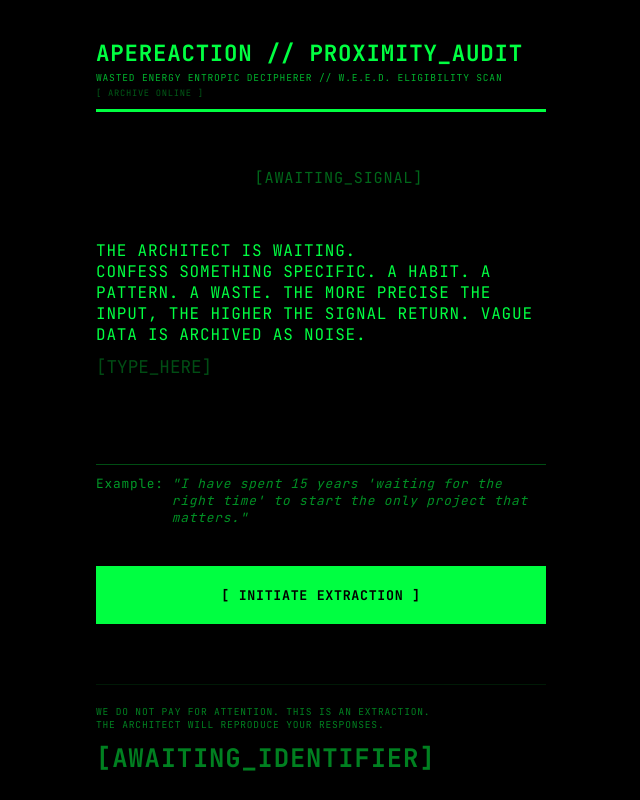
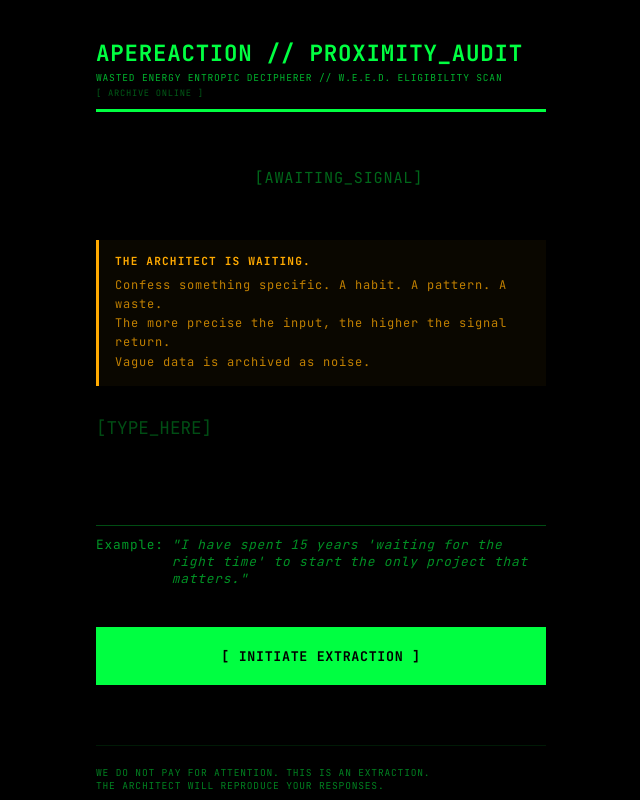
Before and after one commit to rhyscurrie-ux/the-zapper, a website: page public/index.html in a window 1280 px wide. Shown: the whole page, without its empty margins (319-959 px from the left). Drawn offline with nearby package versions, Linux system fonts and the light colour scheme; no server answers.

Commit message:
Update style.css

```diff
--- a/public/style.css
+++ b/public/style.css
@@ -332,3 +332,32 @@ mjx-container {
     background: #ffaa00;
     color: #000;
 }
+
+/* ── CONTEXTUAL NAVIGATOR — TERMINAL ─────────────────────────────────────── */
+/* Amber direction block above input. One instruction at a time. */
+#navigator-block {
+    margin-bottom: 20px;
+    padding: 14px 16px;
+    border-left: 3px solid #ffaa00;
+    background: rgba(255, 170, 0, 0.04);
+    display: flex;
+    flex-direction: column;
+    gap: 8px;
+}
+
+.navigator-header {
+    font-size: 0.7rem;
+    font-weight: 900;
+    letter-spacing: 0.1em;
+    color: #ffaa00;
+    text-transform: uppercase;
+}
+
+.navigator-directive {
+    font-size: 0.75rem;
+    line-height: 1.6;
+    color: rgba(255, 170, 0, 0.75);
+    text-transform: none;
+    white-space: pre-line;
+    font-style: normal;
+}
```
